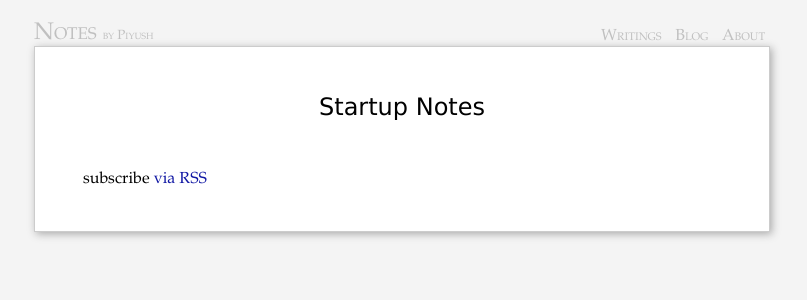
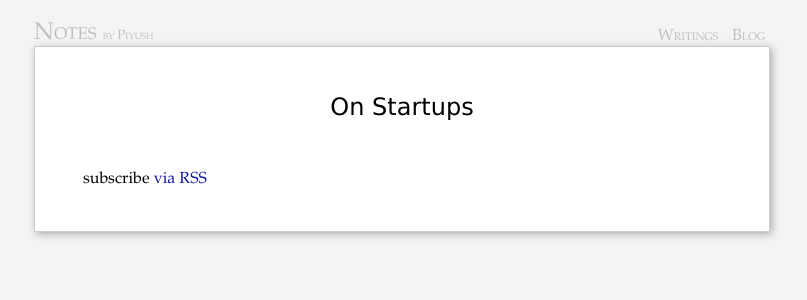
Before and after one commit to piyushahuja/piyushahuja.github.io, a Jekyll site: the page built from blog/index.html, in a window 1280 px wide. Shown: the top 300 px of the page, without its empty margins (238-1045 px from the left). Built offline with Jekyll 4.4.1, drawn with Linux system fonts in a browser that asks for light colours; comment, search, counter and statistics services are not loaded.

Commit message:
new about

```diff
--- a/_includes/nav-home.html
+++ b/_includes/nav-home.html
@@ -1,6 +1,6 @@
 <h1>
     <a title ="" href="{{ site.baseurl }}/">Notes</a>
-    <span class="byline"> <a href="/">by Piyush </a></span>
+    <span class="byline"> <a href="/about/">by Piyush </a></span>
 </h1>
 <ul class="nav">
       <li><a class="page-link" href="/index.html">Writings</a>
@@ -8,5 +8,5 @@
    <!--  <li><a class="page-link" href="/links/">Links</a>
     <li><a class="page-link" href="/work">Research</a> -->
     <li><a class="page-link" href="/blog/">Blog</a>
-    <li><a class="page-link" href="/about/">About</a>
+    <!-- <li><a class="page-link" href="/about/">About</a> -->
 </ul>
--- a/blog/index.html
+++ b/blog/index.html
@@ -1,6 +1,6 @@
 ---
 layout: page-home
-title: Startup Notes
+title: On Startups
 permalink: /blog/
 section: Home
 ---
```
Also changed, not shown: about.md (+2 -0 lines).
